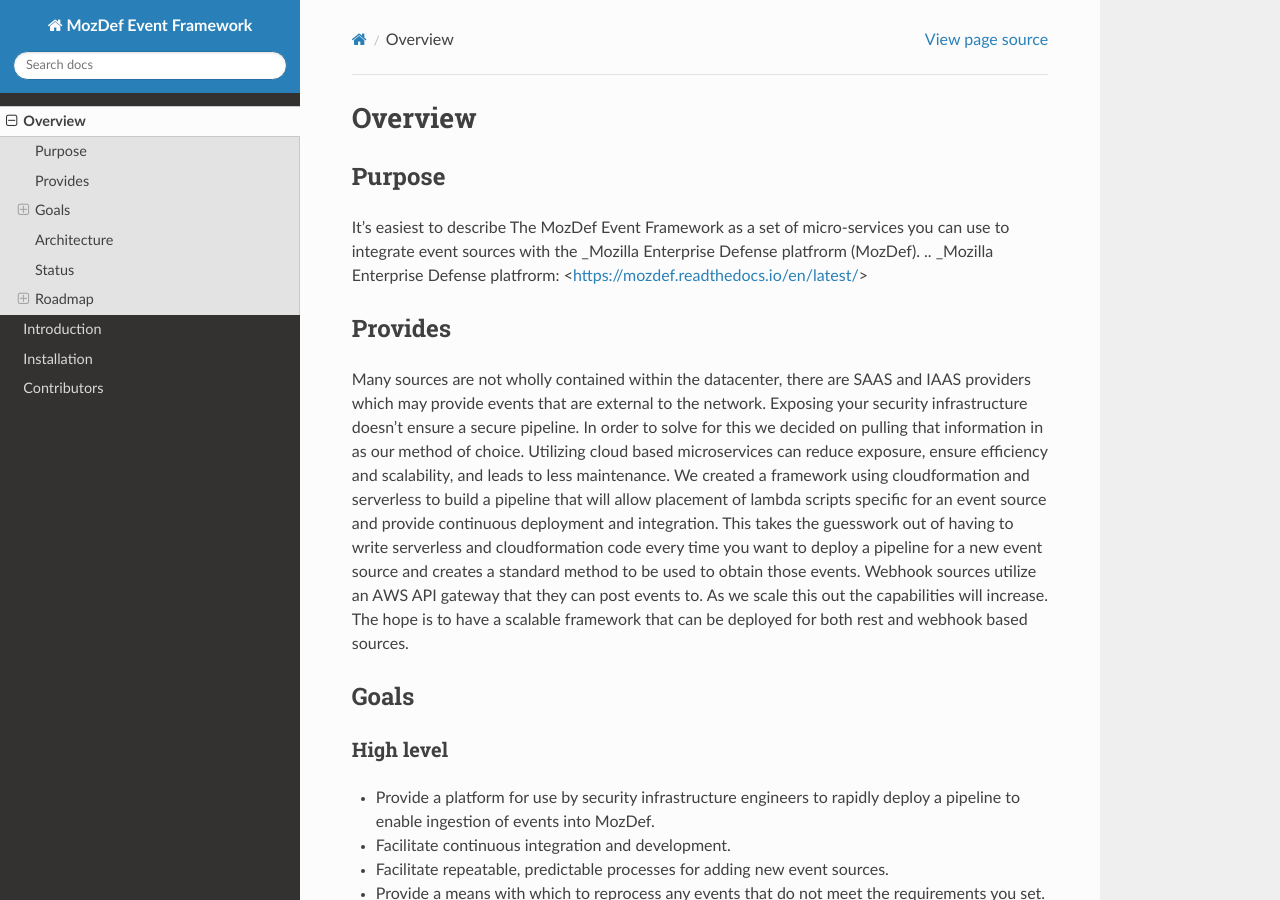
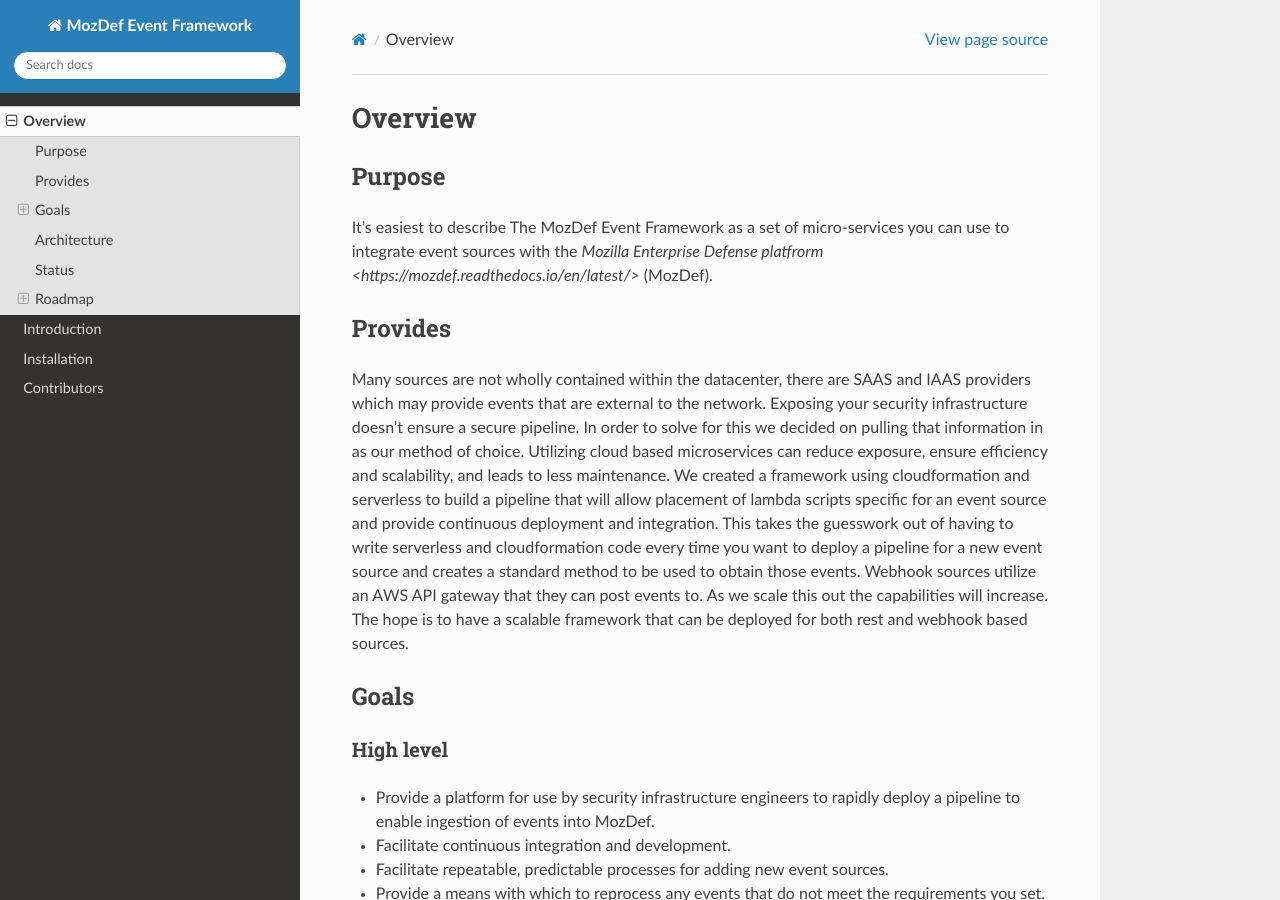
Before and after one commit to mozilla/mozdef-event-framework, a Sphinx documentation site: the page built from docs/source/overview.rst, in a window 1280 px wide and 900 px high. Built offline with Sphinx 7.4.7 and the Read the Docs theme 2.0.0, drawn with Linux system fonts in a browser that asks for light colours; pages that are not in the unit, such as notebooks, are missing from menus.

Commit message:
link fix #4

```diff
--- a/docs/source/overview.rst
+++ b/docs/source/overview.rst
@@ -3,8 +3,7 @@
 
 Purpose
 -------
-It's easiest to describe The MozDef Event Framework as a set of micro-services you can use to integrate event sources with the _Mozilla Enterprise Defense platfrorm (MozDef).
-.. _Mozilla Enterprise Defense platfrorm: <https://mozdef.readthedocs.io/en/latest/>
+It's easiest to describe The MozDef Event Framework as a set of micro-services you can use to integrate event sources with the `Mozilla Enterprise Defense platfrorm <https://mozdef.readthedocs.io/en/latest/>` (MozDef).
 
 Provides
 --------
```
